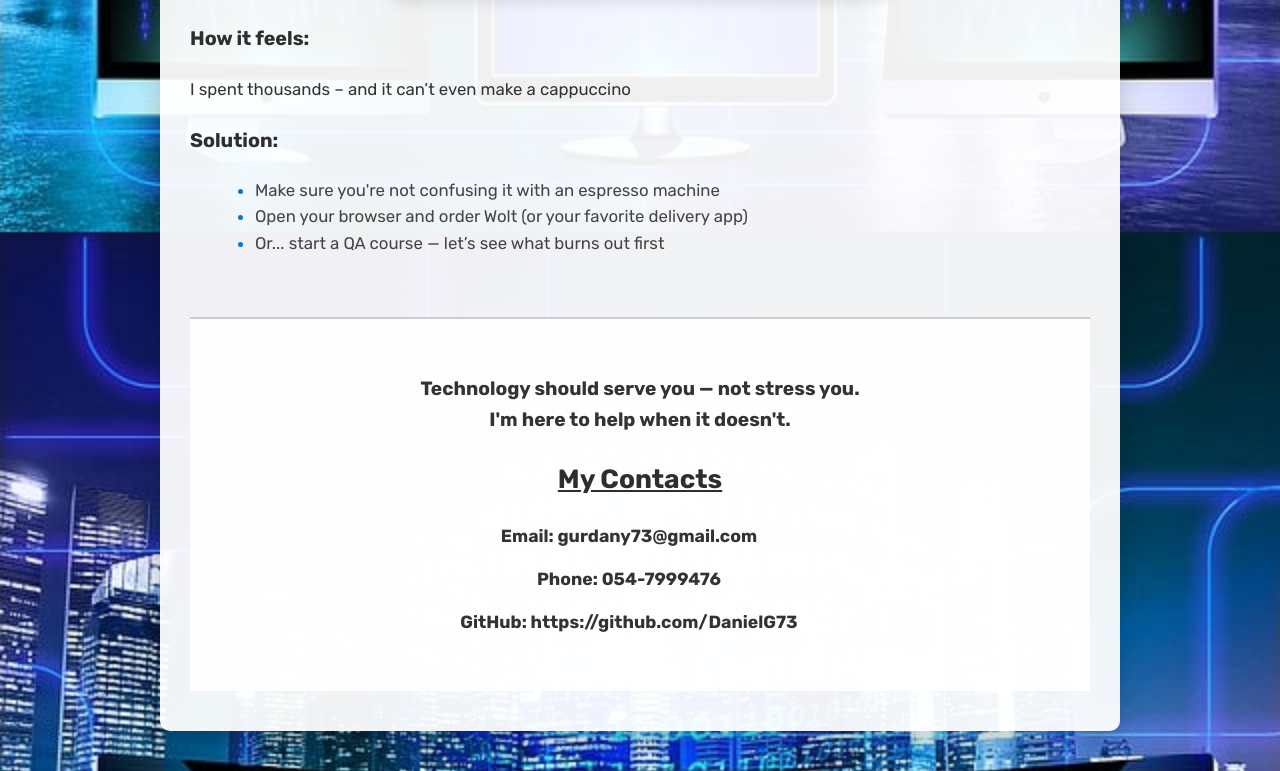
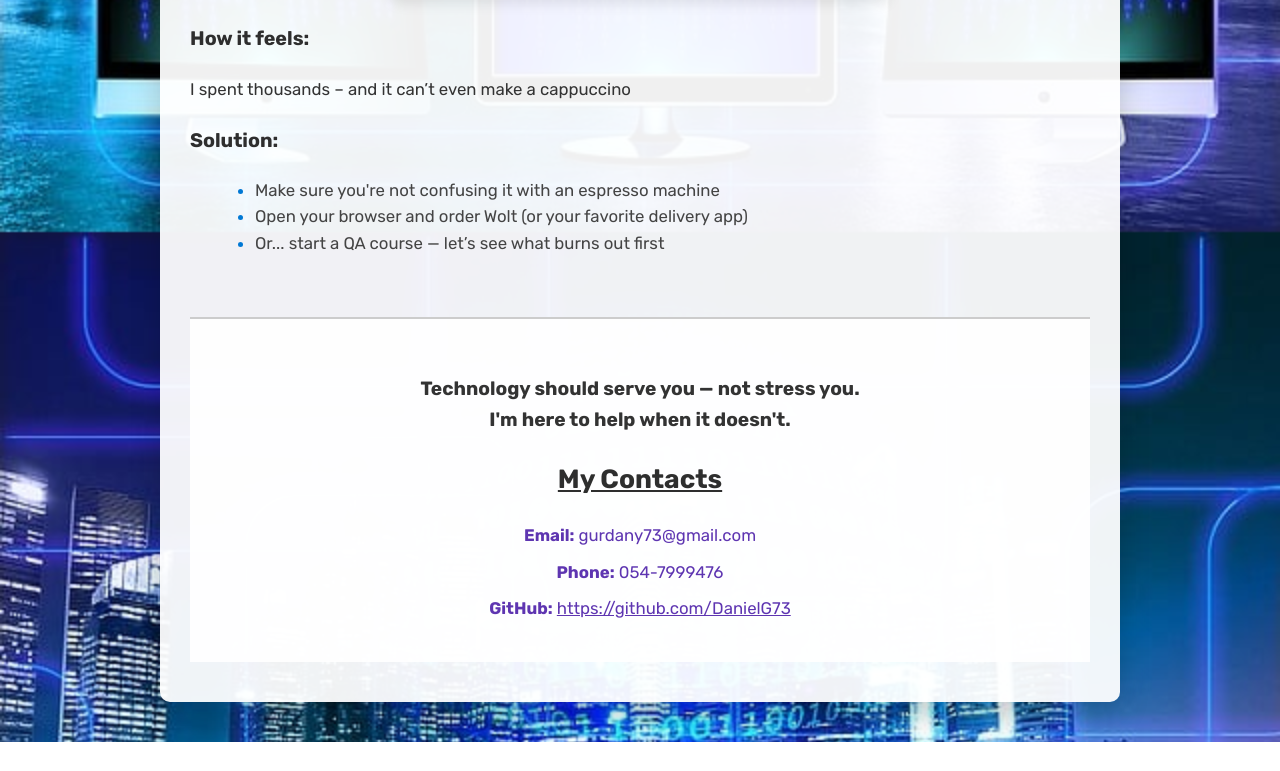
Before and after one commit to DanielG73/Ctr-Alt-Help, a plain HTML site: page index.html in a window 1280 px wide. Shown: the part 7886-8657 px from the top of the page. After the commit the page ends 8628 px from the top, so only its background shows below. Drawn offline with Linux system fonts and the light colour scheme.

Commit message:
Add files via upload

```diff
--- a/index.html
+++ b/index.html
@@ -221,11 +221,16 @@
     Technology should serve you — not stress you.<br>
     I'm here to help when it doesn't.
   </p>
+
   <h2 id="my_contacts"><b><u>My Contacts</u></b></h2>
-		<p class="footer_contact">
-		<p><b>Email: gurdany73@gmail.com</b></p>
-		<p><b>Phone: 054-7999476</b></p>
-		<p><b>GitHub: https://github.com/DanielG73</b></p>
+
+  <div class="footer_contact">
+    <p><b>Email:</b> gurdany73@gmail.com</p>
+    <p><b>Phone:</b> 054-7999476</p>
+    <p><b>GitHub:</b>
+      <a href="https://github.com/DanielG73" target="_blank">https://github.com/DanielG73</a>
+    </p>
+  </div>
 </footer>
 	<a href="#top" class="back_to_top">⬆ Back to Top</a>
 	</body>
--- a/style.css
+++ b/style.css
@@ -184,27 +184,7 @@ img {
   border-radius: 10px;
   box-shadow: 0 6px 14px rgba(0, 0, 0, 0.1);
 }
-.site_footer {
-  text-align: center;
-  padding: 40px 20px;
-  font-size: 1.1rem;
-  color: #2e2e2e;
-  border-top: 2px solid #cccccc;
-  margin-top: 60px;
-  background-color: rgba(255,255,255,0.95);
-  line-height: 1.6;
-}
 
-.footer_summary {
-  font-weight: 600;
-  font-size: 1.2rem;
-  margin-bottom: 10px;
-}
-
-.footer_contact {
-  font-size: 1.05rem;
-  color: #444;
-}
 .nav_buttons {
   text-align: center;
   margin: 30px 0;
@@ -223,6 +203,36 @@ img {
   text-decoration: none;
   box-shadow: 0 4px 12px rgba(0, 0, 0, 0.1);
   transition: background-color 0.3s ease, transform 0.2s ease;
+}
+.site_footer {
+  text-align: center;
+  padding: 40px 20px;
+  font-size: 1.1rem;
+  color: #2e2e2e;
+  border-top: 2px solid #cccccc;
+  margin-top: 60px;
+  background-color: rgba(255, 255, 255, 0.95);
+  line-height: 1.6;
+}
+
+.footer_summary {
+  font-weight: 600;
+  font-size: 1.2rem;
+  margin-bottom: 10px;
+}
+.footer_contact {
+  display: flex;
+  flex-direction: column;
+  align-items: center;
+  gap: 10px;
+  font-size: 1.05rem;
+}
+
+.footer_contact p,
+.footer_contact a {
+  color: #5E35B1;
+  margin: 0;
+  text-align: center;
 }
 
 .nav_button:hover {
```
Lines whose indentation alone changed are shown as unchanged.
